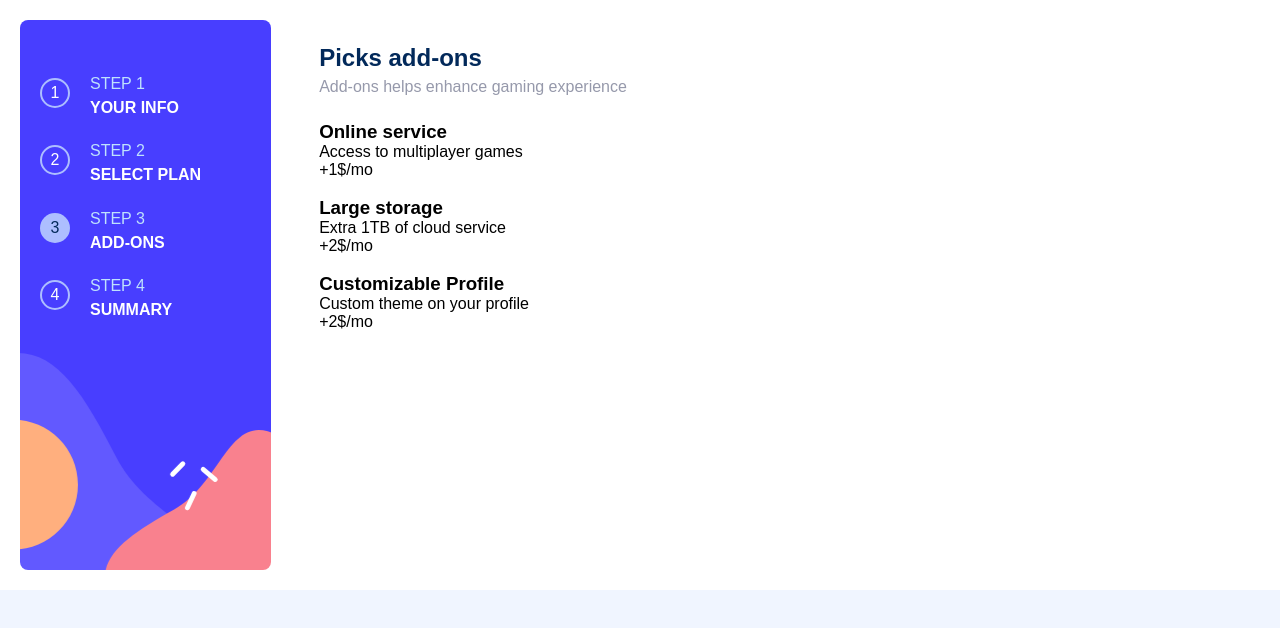
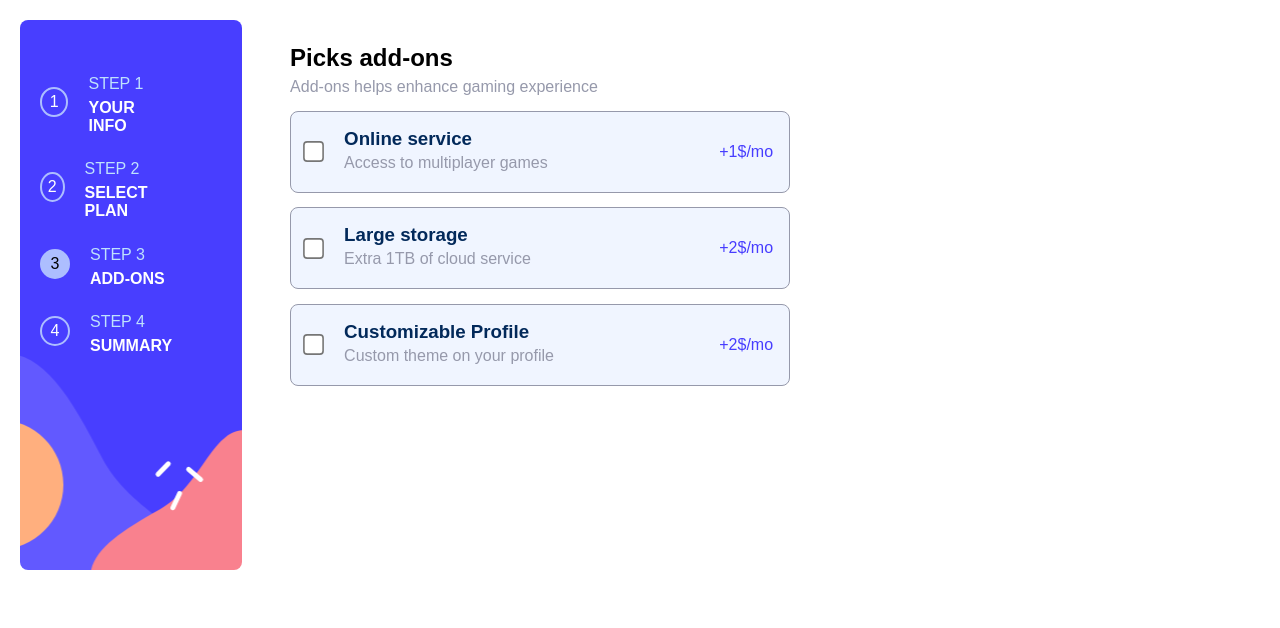
Before and after one commit to oteikwu1/Multi-step-form, a React (Vite) app: page /addons in a window 1280 px wide. Shown: the top 628 px of the page. Built offline with nearby package versions, Linux system fonts and the light colour scheme.

Commit message:
impplement add-on service card

```diff
--- a/src/components/AddsOn.css
+++ b/src/components/AddsOn.css
@@ -3,6 +3,11 @@
     gap: 3em;
     padding: 20px;
     background-color: var(--Neutral-White);
+}
+
+.content-container {
+   max-width: 100%;
+   width: 100%;
 }
 
 .add-on-heading {
@@ -17,3 +22,46 @@
     color: var(--Neutral-Grey-500);
     margin: .4em 0;
 }
+
+.online-service,
+.customizable-profile,
+.large-storage {
+    display: flex;
+    align-items: center;
+    background-color: var(--Neutral-Blue-100);
+    border: 1.6px solid var(--Neutral-Grey-500);
+    border-radius: 8px;
+    padding: 1em;
+    margin: .9em 0;
+    width: 100%;
+    max-width: 500px;
+}
+
+.add-on-checkbox {
+    transform: scale(1.6);
+    cursor: pointer;
+    margin-right: 24px;
+}
+
+.online-service h3,
+.large-storage h3,
+.customizable-profile h3 {
+    font-family: var(--Main-font);
+    color: var(--Primary-Blue-950);
+}
+
+.online-service p,
+.large-storage p,
+.customizable-profile p {
+    font-family: var(--Main-font);
+    font-size: 1em;
+    color: var(--Neutral-Grey-500);
+    margin: 4px 0;
+}
+
+.add-on-price {
+    font-family: var(--Main-font);
+    color: var(--Primary-Purple-600);
+    text-align: end;
+    margin-left: auto;
+}
--- a/src/components/AddsOn.jsx
+++ b/src/components/AddsOn.jsx
@@ -25,10 +25,11 @@ const AddsOn = () => {
             </p>
           <div className="service-container">
             <div className="online-service">
-              <label htmlFor="online-service">
+              <label htmlFor="online-service" className="add-on-label"></label>
               <input
               type="checkbox"
               id="online-service"
+              className="add-on-checkbox"
               value="online-service"
               checked={isChecked.includes('online-service')}
               onChange={handleCheckboxChange}
@@ -37,15 +38,15 @@ const AddsOn = () => {
                 <h3>Online service</h3>
                 <p>Access to multiplayer games</p>
               </div>
-               <span> +1$/mo</span>
-              </label>
+               <span className="add-on-price">+1$/mo</span>
             </div>
 
            <div className="large-storage">
-              <label htmlFor="large-storage">
+              <label htmlFor="large-storage"></label>
               <input
               type="checkbox"
               id="large-storage"
+              className="add-on-checkbox"
               value="large-storage"
               checked={isChecked.includes('large-storage')}
               onChange={handleCheckboxChange}
@@ -54,15 +55,15 @@ const AddsOn = () => {
                 <h3>Large storage</h3>
                 <p>Extra 1TB of cloud service</p>
               </div>
-              <span>+2$/mo</span>
-              </label>
+              <span className="add-on-price">+2$/mo</span>
             </div>
 
            <div className="customizable-profile">
-              <label htmlFor="">
+              <label htmlFor=""></label>
               <input
               type="checkbox"
               value="customizable-profile"
+              className="add-on-checkbox"
               checked={isChecked.includes('customizable-profile')}
               onChange={handleCheckboxChange}
               />
@@ -70,8 +71,7 @@ const AddsOn = () => {
                 <h3>Customizable Profile</h3>
                 <p>Custom theme on your profile</p>
               </div>
-              <span>+2$/mo</span>
-              </label>
+              <span className="add-on-price">+2$/mo</span>
             </div>
           </div>
         </div>
--- a/src/components/SelectPlan.css
+++ b/src/components/SelectPlan.css
@@ -64,7 +64,7 @@
     border-radius: 8px;
 }
 
-input[type=checkbox] {
+.toggle-container input[type=checkbox] {
     height: 0;
     width: 0;
     visibility: hidden;
--- a/src/index.css
+++ b/src/index.css
@@ -1,11 +1,12 @@
-* {
+*,
+*::before,
+*::after {
+  box-sizing: border-box;
   margin: 0;
   padding: 0;
-  box-sizing: border-box;
 }
 
 :root {
- --blue-950: hsl(213, 96%, 18%);
  --Primary-Blue-950: hsl(213, 96%, 18%);
  --Primary-Purple-600: hsl(243, 100%, 62%);
  --Primary-Blue-300: hsl(228, 100%, 84%);
@@ -49,19 +50,3 @@
 
 
 }
-
-body {
-  margin: 0;
-  background-color: var(--Neutral-Blue-100);
-}
-
-
-h1 {
-  font-size: 56px;
-  letter-spacing: -1.68px;
-  margin: 32px 0;
-  @media (max-width: 1024px) {
-    font-size: 36px;
-    margin: 20px 0;
-  }
-}
```
